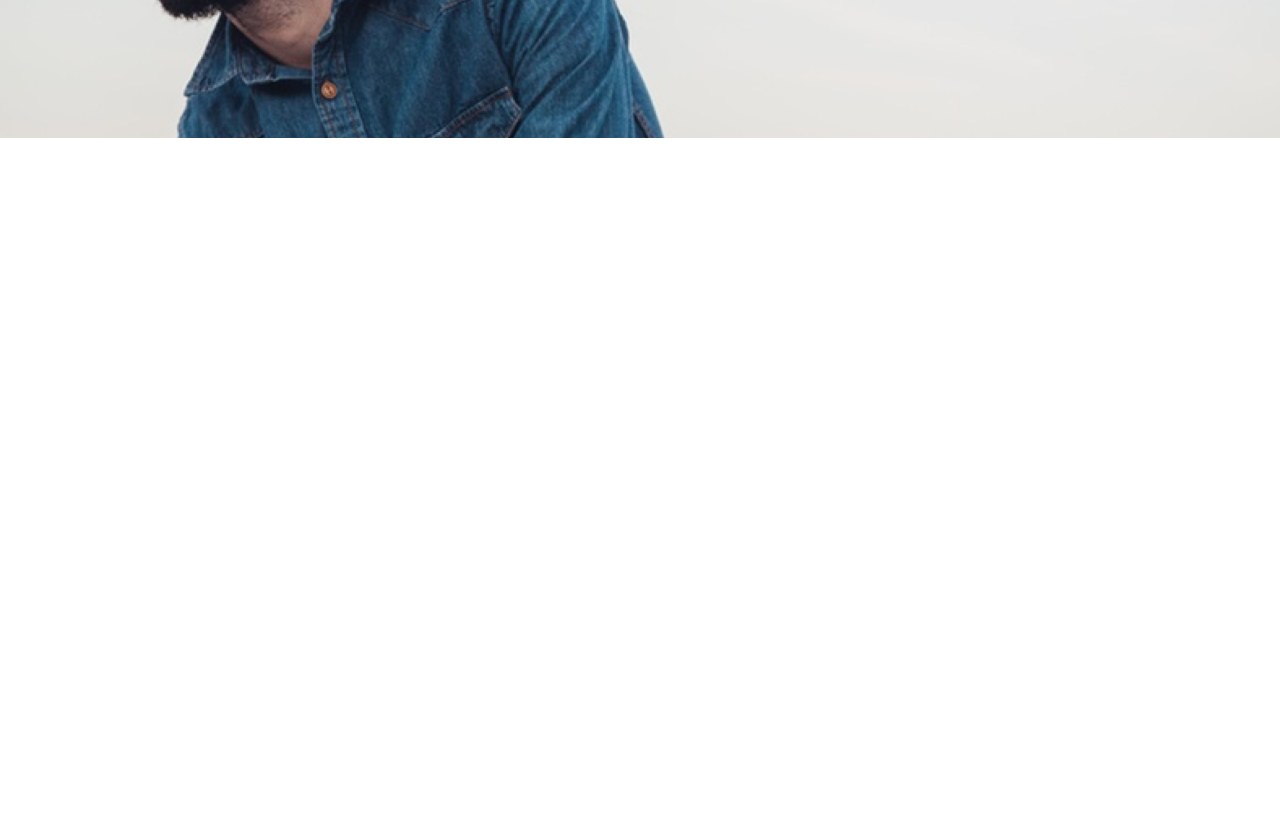
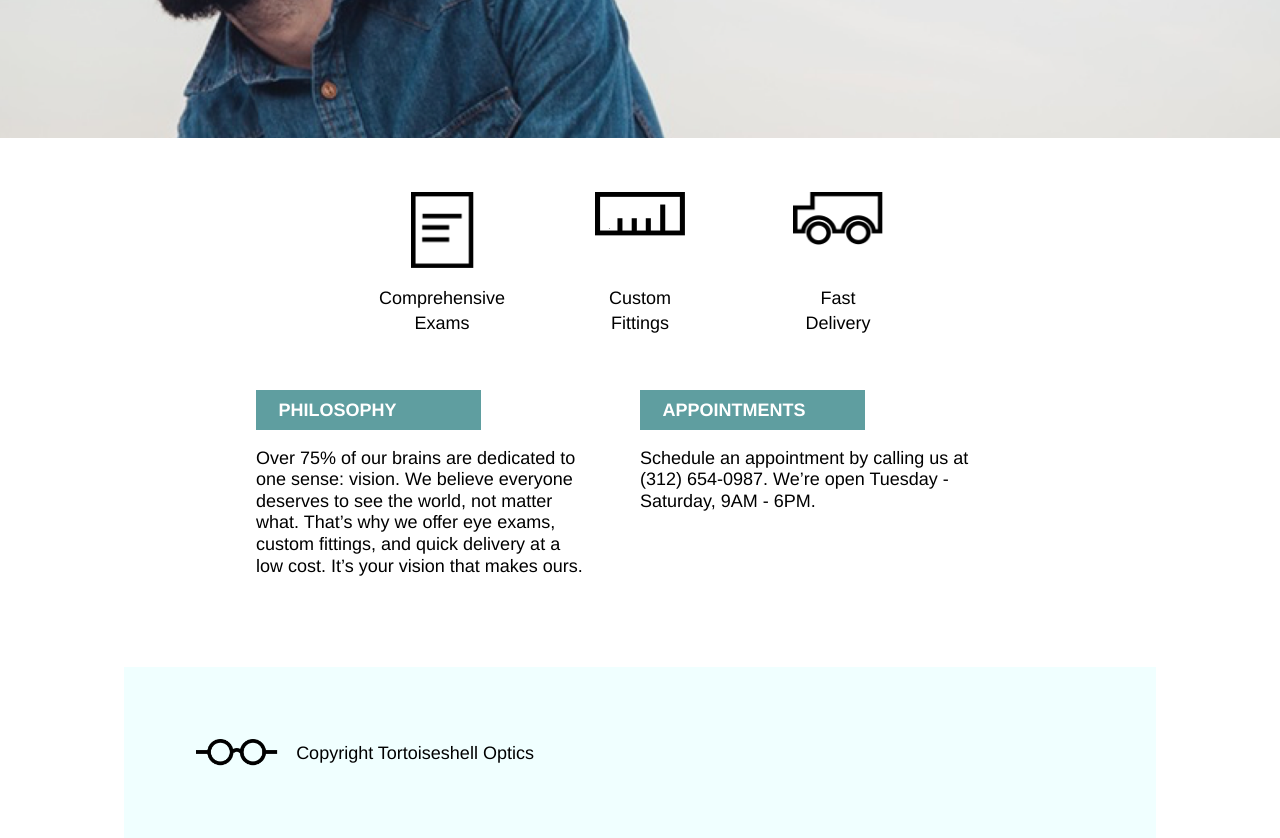
Before and after one commit to MelanieBrinkman/Tortoiseshell, a plain HTML site: page index.html in a window 1280 px wide. Shown: the part 420-1258 px from the top of the page. Before the commit the page ends 800 px from the top, so only its background shows below. Drawn offline with Linux system fonts and the light colour scheme.

Commit message:
Finalized desktop version

```diff
--- a/index.html
+++ b/index.html
@@ -28,10 +28,56 @@
             <span>DON'T JUST LOOK, SEE.</span>
           </div>
         </div>
+     </div>
+    </header>
 
+<!-- Main content Unique Selling Points -->
+
+    <div class="container">
+      <div class="USP">
+
+        <div class="point exams">
+          <img src="./resources/images/paper-icon.png" alt="Comprehensive Exams">
+          <div>Comprehensive Exams</div>
+        </div>
+
+        <div class="point">
+          <img src="./resources/images/ruler-icon.png" alt="Custom Fittings">
+          <div>Custom Fittings</div>
+        </div>
+
+        <div class="point">
+          <img src="./resources/images/truck-icon.png" alt="Fast Delivery">
+          <div>Fast Delivery</div>
+        </div>
 
       </div>
-    </header>
+    </div>
+
+    <div class="container">
+      <div class="info">
+
+        <div class="box">
+          <div class="textbanner">PHILOSOPHY</div>
+          <p>Over 75% of our brains are dedicated to one sense: vision. We believe everyone deserves to see the world, not matter what. That’s why we offer eye exams, custom fittings, and quick delivery at a low cost. It’s your vision that makes ours.</p>
+        </div>
+
+        <div class="box">
+          <div class="textbanner">APPOINTMENTS</div>
+          <p>Schedule an appointment by calling us at (312) 654-0987. We’re open Tuesday - Saturday, 9AM - 6PM.</p>
+        </div>
+
+      </div>
+    </div>
+
+<!-- Footer content -->
+
+    <div class="container">
+      <footer>
+        <img src="./resources/images/logo-black.png" alt="Logo Tortoiseshell Optics">
+        <span>Copyright Tortoiseshell Optics</span>
+      </footer>
+    </div>
 
   </body>
 </html>
--- a/resources/css/style.css
+++ b/resources/css/style.css
@@ -1,5 +1,6 @@
 html {
   font-size: 18px;
+  font-family: "Helvetica";
   line-height: 1.4;
 }
 
@@ -22,7 +23,6 @@ header {
 nav {
   display: flex;
   background-color: cadetblue;
-  font-family: 'Helvetica';
   color: white;
   font-size: 1rem;
   padding-left: 2rem;
@@ -42,7 +42,7 @@ nav img {
 
 .webpages {
   display: flex;
-  }
+}
 
 .webpages li {
   padding: 1rem 1rem;
@@ -63,8 +63,82 @@ nav img {
 }
 
 .quote span {
-  font-family: "Helvetica";
   font-weight: bold;
   font-size: 2rem;
   line-height: 1.2;
 }
+
+/* Main section Unique Selling Points*/
+
+.USP {
+  display: flex;
+  justify-content: center;
+}
+
+.point {
+  display: flex;
+  flex-direction: column;
+  justify-content: space-between;
+  align-items: center;
+  height: 8rem;
+  width: 5rem;
+  margin: 3rem;
+  text-align: center;
+  line-height: 1.4;
+}
+
+.point img {
+  width: 5rem;
+}
+
+.point.exams img {
+  width: 3.5rem;
+}
+
+/*Main section Info*/
+
+.info {
+  display: flex;
+  justify-content: center;
+}
+
+.box {
+  width: 35%;
+  margin-right: 5%;
+  margin-bottom: 5rem;
+}
+
+.textbanner {
+  background-color: cadetblue;
+  color: white;
+  width: 10rem;
+  font-weight: bold;
+  font-size: 1rem;
+  padding: 0.6rem 1.25rem;
+  margin-bottom: 1rem;
+}
+
+.box p {
+  font-size: 1rem;
+  line-height: 1.2;
+}
+
+/* Footer section*/
+
+footer {
+  display: flex;
+  align-items: center;
+  background-color: azure;
+  padding: 4rem 4rem;
+  margin-left: -2rem;
+  margin-right: -2rem;
+}
+
+footer img {
+  height: 1.5rem;
+  margin-right: 1rem;
+}
+
+footer span {
+  font-size: 1rem;
+}
```
